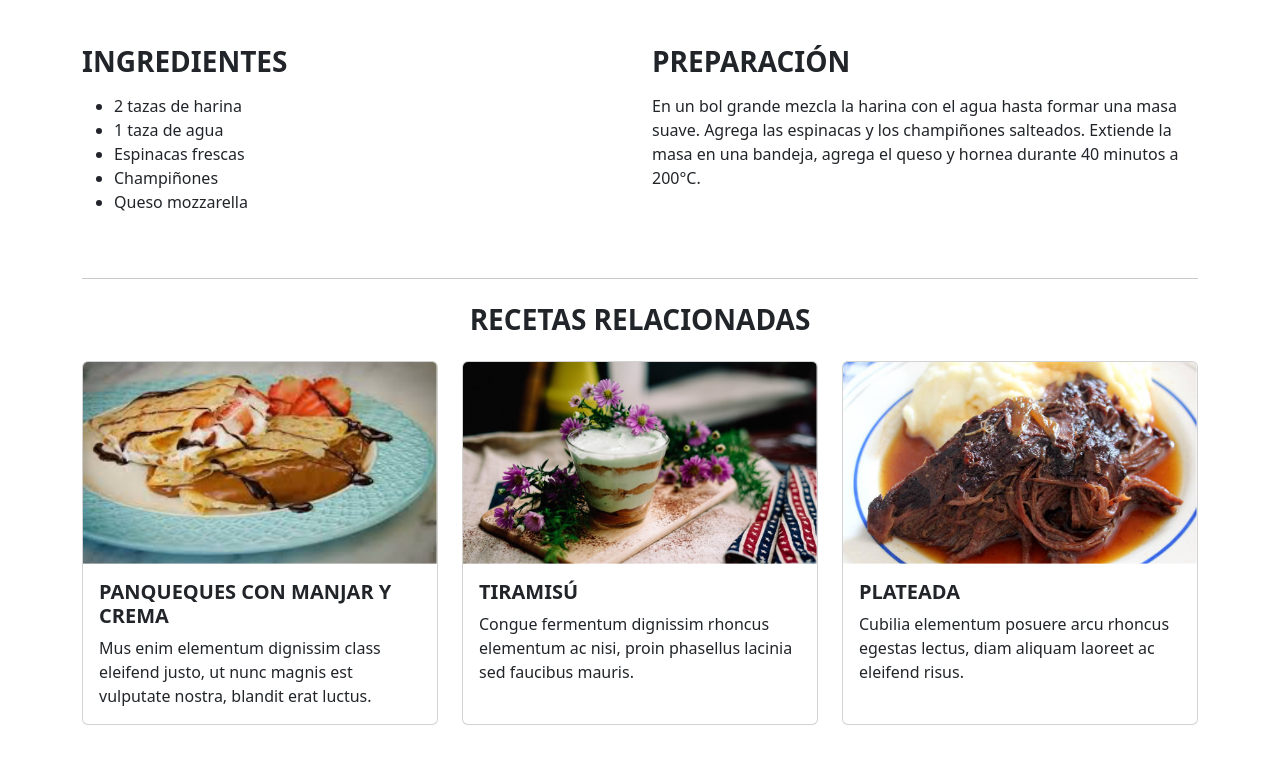
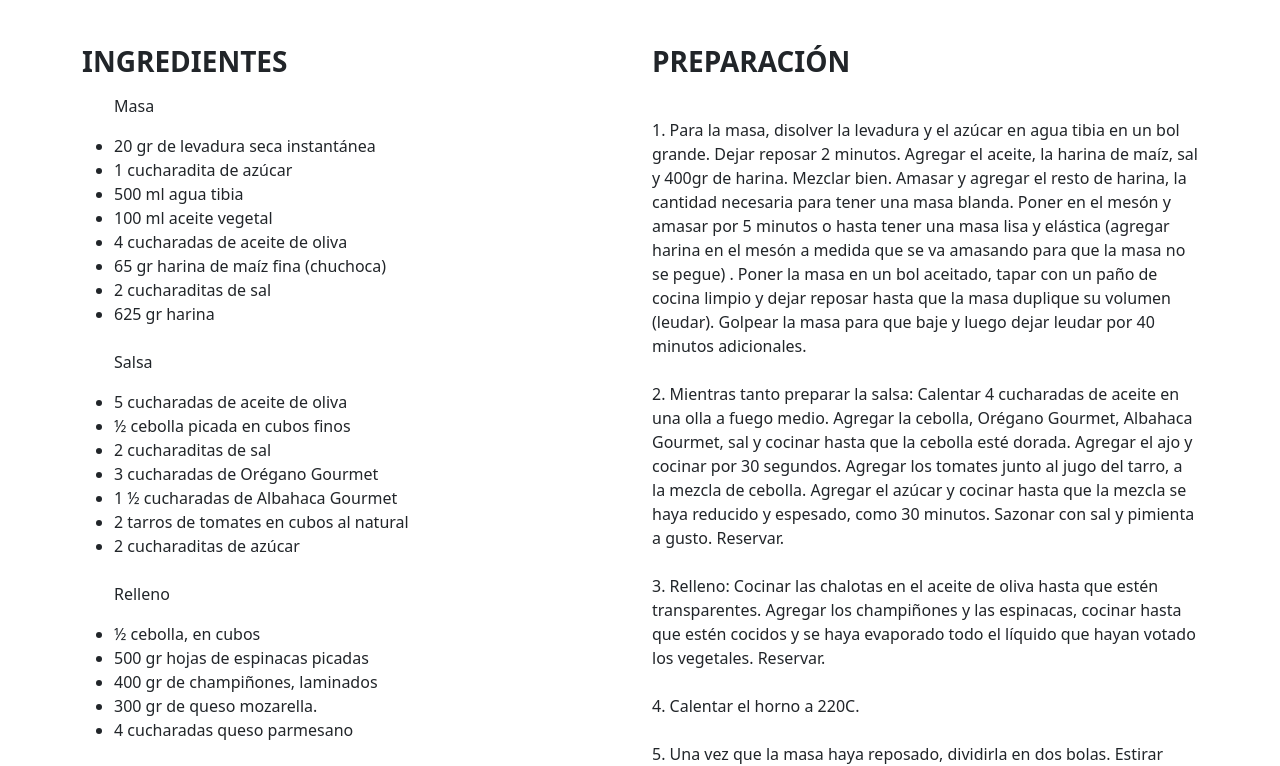
Before and after one commit to iarayae/Ricomida-JQuery-Bootcamp, a plain HTML site: page index.html in a window 1280 px wide. Shown: the part 822-1588 px from the top of the page. Drawn offline with nearby package versions, Linux system fonts and the light colour scheme.

Commit message:
Footer y body Rev01

```diff
--- a/index.html
+++ b/index.html
@@ -90,16 +90,41 @@
       <div class="col-md-6">
         <h3 class="fw-bold mb-3">INGREDIENTES</h3>
         <ul>
-          <li>2 tazas de harina</li>
-          <li>1 taza de agua</li>
-          <li>Espinacas frescas</li>
-          <li>Champiñones</li>
-          <li>Queso mozzarella</li>
+            <p>Masa<br></p>
+            <li>20 gr de levadura seca instantánea</li>
+            <li>1 cucharadita de azúcar</li>
+            <li>500 ml agua tibia</li>
+            <li>100 ml aceite vegetal</li>
+            <li>4 cucharadas de aceite de oliva</li>
+            <li>65 gr harina de maíz fina (chuchoca)</li>
+            <li>2 cucharaditas de sal</li>
+            <li>625 gr harina</li><br>
+          <p>Salsa<br></p>
+            <li>5 cucharadas de aceite de oliva</li>
+            <li>½ cebolla picada en cubos finos</li>
+            <li>2 cucharaditas de sal</li>
+            <li>3 cucharadas de Orégano Gourmet</li>
+            <li>1 ½ cucharadas de Albahaca Gourmet</li>
+            <li>2 tarros de tomates en cubos al natural</li>
+            <li>2 cucharaditas de azúcar</li><br>
+          <p>Relleno<br></p>
+            <li>½ cebolla, en cubos</li>
+            <li>500 gr hojas de espinacas picadas</li>
+            <li>400 gr de champiñones, laminados</li>
+            <li>300 gr de queso mozarella.</li>
+            <li>4 cucharadas queso parmesano</li>
         </ul>
       </div>
       <div class="col-md-6">
         <h3 class="fw-bold mb-3">PREPARACIÓN</h3>
-        <p>En un bol grande mezcla la harina con el agua hasta formar una masa suave. Agrega las espinacas y los champiñones salteados. Extiende la masa en una bandeja, agrega el queso y hornea durante 40 minutos a 200°C.</p>
+        <p><br>
+            1. Para la masa, disolver la levadura y el azúcar en agua tibia en un bol grande. Dejar reposar 2 minutos. Agregar el aceite, la harina de maíz, sal y 400gr de harina. Mezclar bien. Amasar y agregar el resto de harina, la cantidad necesaria para tener una masa blanda. Poner en el mesón y amasar por 5 minutos o hasta tener una masa lisa y elástica (agregar harina en el mesón a medida que se va amasando para que la masa no se pegue) . Poner la masa en un bol aceitado, tapar con un paño de cocina limpio y dejar reposar hasta que la masa duplique su volumen (leudar). Golpear la masa para que baje y luego dejar leudar por 40 minutos adicionales. <br><br>
+            2. Mientras tanto preparar la salsa: Calentar 4 cucharadas de aceite en una olla a fuego medio. Agregar la cebolla, Orégano Gourmet, Albahaca Gourmet, sal y cocinar hasta que la cebolla esté dorada. Agregar el ajo y cocinar por 30 segundos. Agregar los tomates junto al jugo del tarro, a la mezcla de cebolla. Agregar el azúcar y cocinar hasta que la mezcla se haya reducido y espesado, como 30 minutos. Sazonar con sal y pimienta a gusto. Reservar. <br><br>
+            3. Relleno: Cocinar las chalotas en el aceite de oliva hasta que estén transparentes. Agregar los champiñones y las espinacas, cocinar hasta que estén cocidos y se haya evaporado todo el líquido que hayan votado los vegetales. Reservar. <br><br>
+            4. Calentar el horno a 220C. <br><br>
+            5. Una vez que la masa haya reposado, dividirla en dos bolas. Estirar cada masa para cubrir dos moldes (desmontables) de 26 cm, hacer un borde de 5 cm con la masa. Dividir el relleno entre las dos pizza, tapar con el queso mozarella, luego terminar con la salsa de tomates y finalmente espolvorear el queso rallado. <br><br>
+            6. Hornear por 35 a 40 minutos o hasta que el relleno esté caliente y la base esté esponjosa y dorada. Esperar unos minutos antes de desmoldar.
+        </p>
       </div>
     </div>
   </section>
@@ -139,6 +164,15 @@
     </div>
   </section>
 
+    <!-- Sección Newsletter -->
+    <section class="bg-danger text-white text-center py-5">
+        <div class="container">
+            <h2 class="fw-bold mb-3">SUSCRÍBETE EN NUESTRO NEWSLETTER</h2>
+            <p class="mb-4">y obtén las mejores recetas que tenemos en <span class="fst-italic" style="font-family: 'Lobster', cursive;">Ricomida</span></p>
+            <button class="btn btn-outline-light px-4">Empezar</button>
+        </div>
+    </section>
+
   <!-- Footer -->
     <footer class="bg-dark text-white text-center py-4">
         <div class="container">
```
